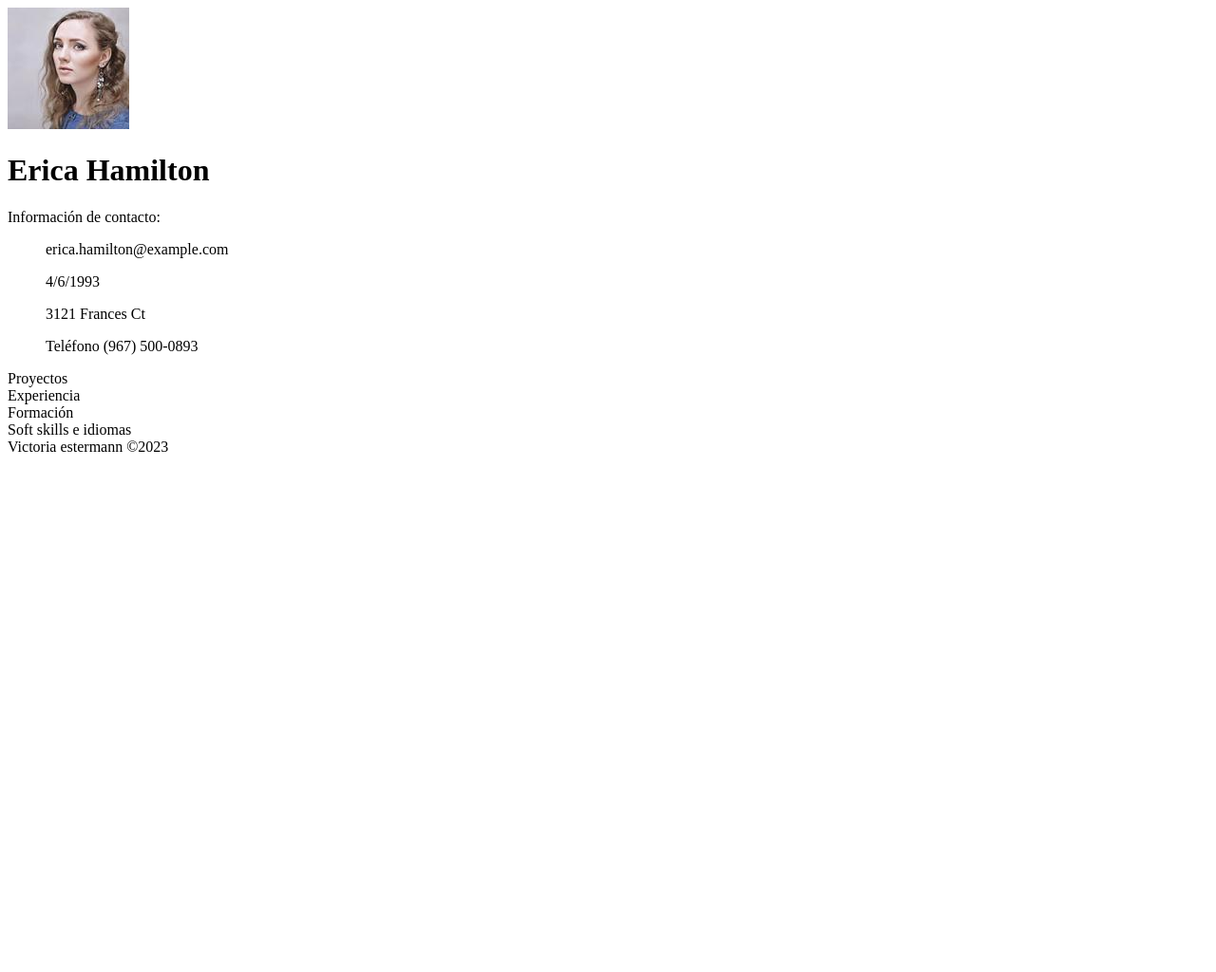
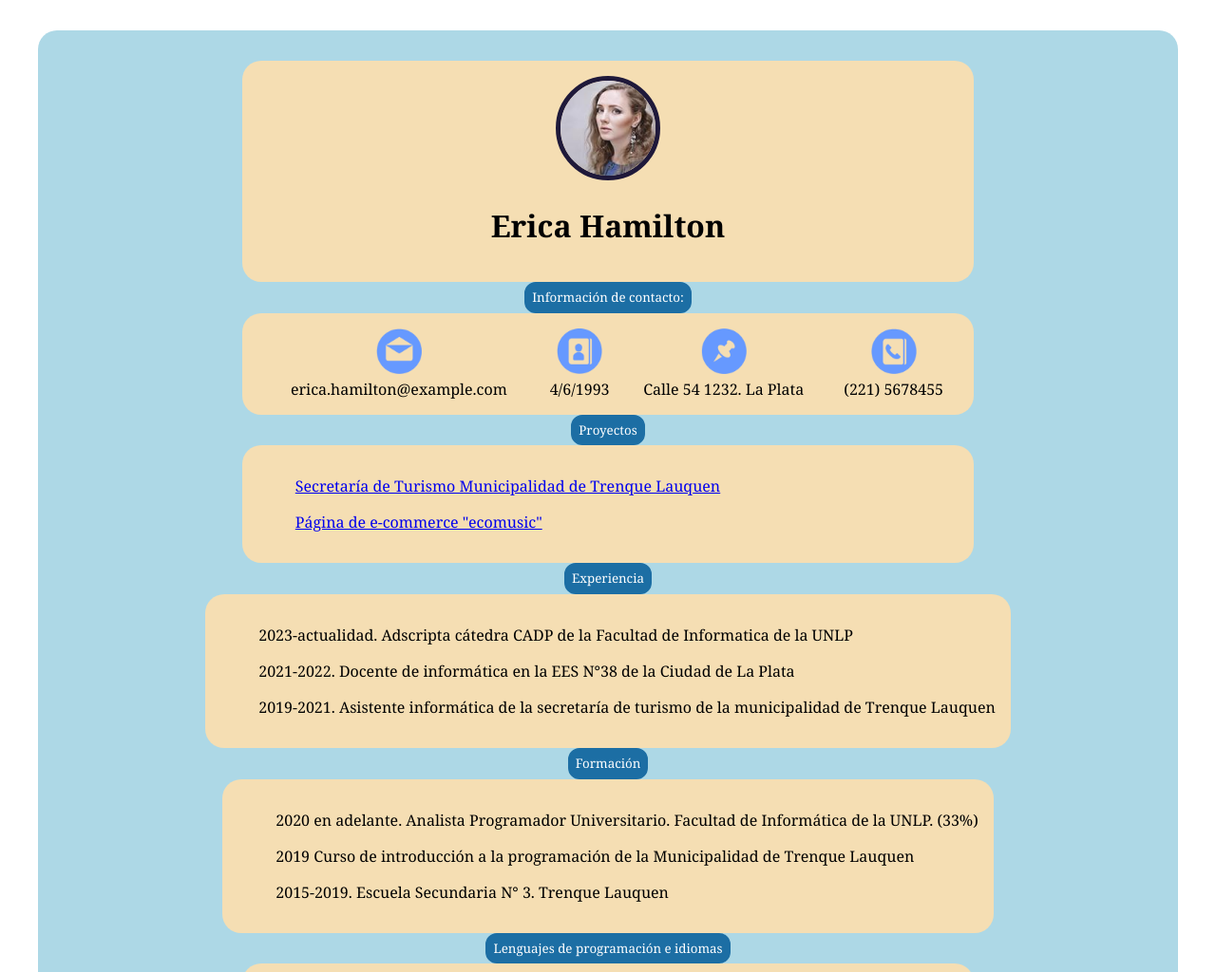
Before and after one commit to Bolchevicky/CVArgprog, a plain HTML site: page index.html in a window 1280 px wide. Shown: the top 1024 px of the page at 95% size. Before the commit the page ends 800 px from the top, so only its background shows below. Drawn offline with Linux system fonts and the light colour scheme; files whose address does not match are found by name.

Commit message:
añadido css y js

```diff
--- a/estilo.css
+++ b/estilo.css
@@ -1,12 +1,72 @@
 .body {
-    background-color: red;
+
 
    }
    .container {
-       display: inline-flex;
+       display: flex;
        background-color: lightblue;
+       flex-direction: column;
+       border-radius: 20px;
+       align-items: center;
+       text-align:center;
+       font-family: Georgia, serif;
+       margin:2em;
+       padding: 2em;
+
    }
    .item {
-       background-color: red;
+       background-color: wheat;
        min-height: 3em;
+       min-width: 65%;
+       text-align: justify;
+       border-radius: 20px;
+       padding: 1em;
    }
+   .item-1 {
+
+    justify-content: center;
+    text-align: center;
+   }
+   .item-2 {
+    display: inline-table;
+    justify-content: center;
+
+   }
+   .contact {
+
+    display: table-cell;
+    text-align: center;
+
+
+   }
+
+   #profile {
+    width: 100px;
+    height:100px;
+    border-radius:150px;
+    border:5px solid rgb(31, 25, 58);
+    margin:0px auto;
+
+       }
+.boton{
+     color: rgb(255, 255, 255);
+     font-size: 0,5em;
+     line-height: 2em;
+     padding: o,2em;
+     border-radius: 12px;
+     font-family: Georgia, serif;
+     background-color: #1C6EA4;
+     border: 2px solid rgb(28, 110, 164);
+     display: inline-block;}
+.boton:hover {
+    background: #91a9c0;
+    border: 2px solid #91a9c0 ; }
+
+.boton:active {
+        background: #144E75; }
+
+.logocontacto{
+    height: 3em;
+    width: 3em;
+
+}
--- a/index.html
+++ b/index.html
@@ -2,10 +2,11 @@
 <html lang="en">
 <head>
     <meta charset="UTF-8">
-    <meta http-equiv="X-UA-Compatible" content="IE=edge">
     <meta name="viewport" content="width=device-width, initial-scale=1.0">
-    <title>Curriculum Vitae</title>
-    <link rel="stylesheet" src="/estilo.css">
+    <meta http-equiv="X-UA-Compatible" content="ie=edge">
+    <title>Currículum Vitae</title>
+    <link rel="stylesheet" href="C:\Users\Vicky\Documents\Proyectos programación\Curso argentina programa\CVArgprog\estilo.css">
+    <script src="C:\Users\Vicky\Documents\Proyectos programación\Curso argentina programa\CVArgprog\function.js"></script>
 
 
 </head>
@@ -16,24 +17,57 @@
 <main>
     <div class="container">
 
-        <div class="item item-1"><img src="C:\Users\Vicky\Documents\Proyectos programación\Curso argentina programa\CVArgprog\images\67.jpg">
-        <h1>Erica Hamilton</h1></div>
-        <div class="item item-2">Información de contacto:
-            <ul>erica.hamilton@example.com</ul>
-            <ul>4/6/1993</ul>
-            <ul>3121 Frances Ct</ul>
-            <ul>Teléfono (967) 500-0893</ul>
+        <div class="item item-1">
+            <div><img id= profile src="C:\Users\Vicky\Documents\Proyectos programación\Curso argentina programa\CVArgprog\images\67.jpg"></div>
+        <div><h1>Erica Hamilton</h1></div>
+    </div>
+
+            <button class="boton">  Información de contacto:</button>
+            <div class="item item-2">
+                <div class="contact">
+                <img class="logocontacto" src="images/mail.png">
+                <div class="info">erica.hamilton@example.com </div></div>
+                <div class="contact"><img class="logocontacto" src="images/nombre.png">
+                    <div class="info">4/6/1993 </div></div>
+                <div class="contact"><img class="logocontacto" src="images/direccion.png">
+                <div class="info">Calle 54 1232. La Plata </div></div>
+                <div class="contact"><img class="logocontacto" src="images/telefono.png">
+                 <div class="info">(221) 5678455</div></div>
         </div>
-        <div class="item item-3">Proyectos</div>
-        <div class="item item-4">Experiencia</div>
-        <div class="item item-5">Formación</div>
-        <div class="item item-6">Soft skills e idiomas</div>
+
+        <button class="boton"> Proyectos </button>
+        <div class="item item-3"> <!-- No hizo ninguna de estas páginas, es solo muestra -->
+        <ul><a href="https://www.trenquelauquen.gov.ar/turismo/"> Secretaría de Turismo Municipalidad de Trenque Lauquen</a></ul>
+        <ul><a href="https://www.ecomusicweb.com/"> Página de e-commerce "ecomusic" </a></ul>
+        </div>
+
+        <button class="boton">Experiencia </button>
+        <div class="item item-4">
+            <ul>2023-actualidad. Adscripta cátedra CADP de la Facultad de Informatica de la UNLP</ul>
+            <ul>2021-2022. Docente de informática en la EES N°38 de la Ciudad de La Plata </ul>
+            <ul>2019-2021. Asistente informática de la secretaría de turismo de la municipalidad de Trenque Lauquen</ul>
+   </div>
+
+        <button class="boton">Formación</button>
+        <div class="item item-5">
+        <ul>2020 en adelante. Analista Programador Universitario. Facultad de Informática de la UNLP. (33%)</ul>
+        <ul>2019 Curso de introducción a la programación de la Municipalidad de Trenque Lauquen</ul>
+        <ul>2015-2019. Escuela Secundaria N° 3. Trenque Lauquen</ul></div>
+        <button class="boton">Lenguajes de programación e idiomas</button>
+        <div class="item item-6">
+        <div class="item item-6 subitem"> <button class="boton">Lenguajes de programación </button>
+        <ul>Javascript</ul>
+        <ul>Phyton</ul>
+        <ul>C++</ul></div>
+        <div class="item item-6 subitem"> <button class="boton">Idiomas</button>
+        <ul>Inglés: B2 FCE año 2016</ul>
+        <ul>Portugués: A2 año 2018</ul></div> </div>
+
 
     </div>
 </main>
 
     <footer>
-Victoria estermann ©2023
     </footer>
 </body>
 </html>
```
Also changed, not shown: function.js (added), images/direccion.png (added), images/mail.png (added), images/nombre.png (added), images/telefono.png (added).
